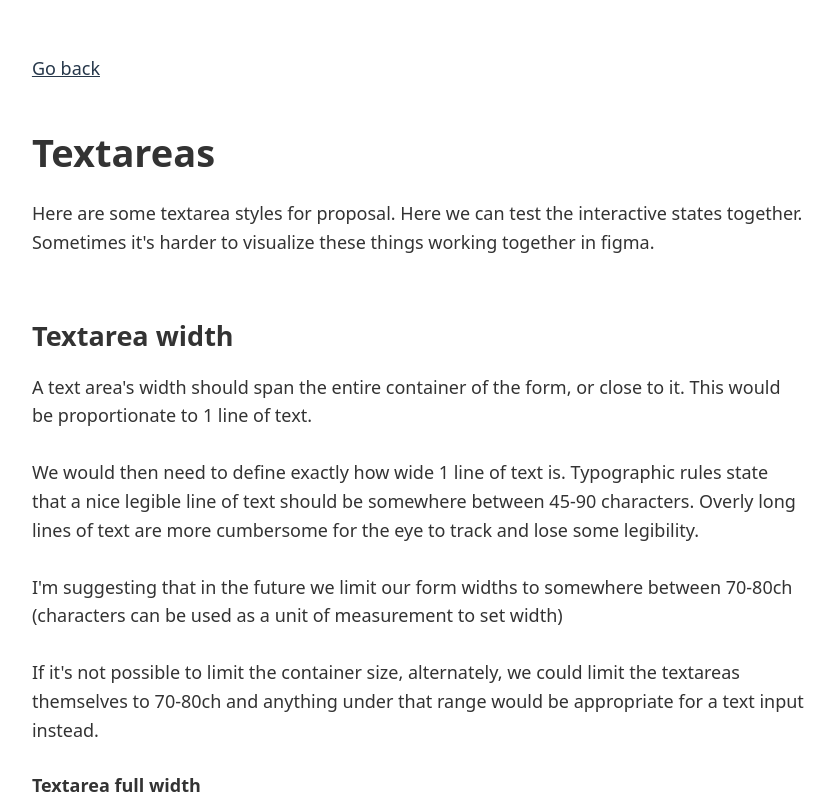
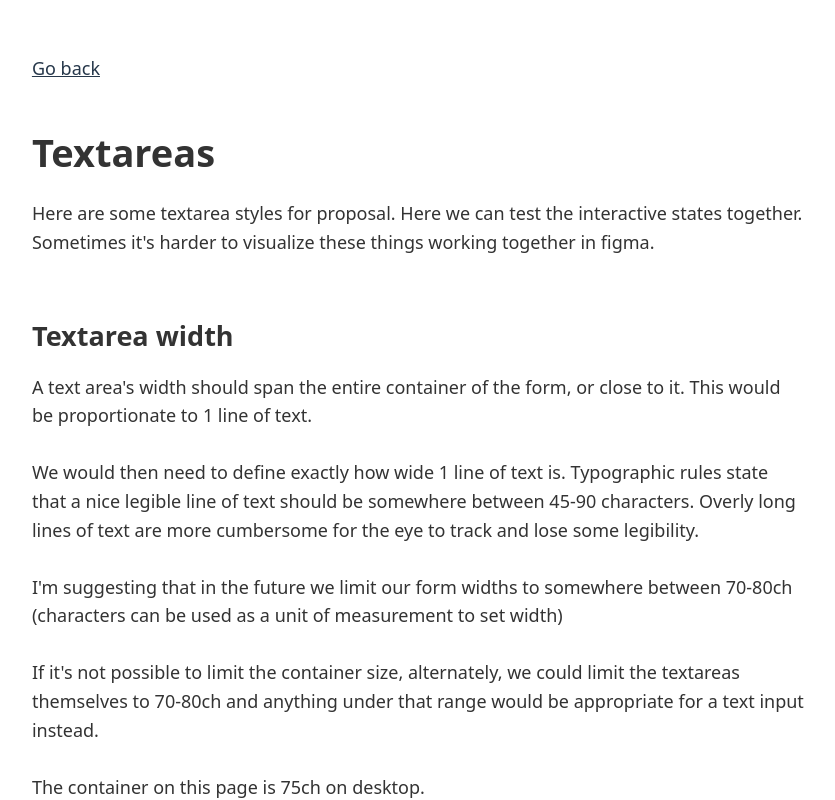
Before and after one commit to nmakuch/sandbox, a Next.js app: page /textarea in a window 1280 px wide. Shown: the top 800 px of the page, without its empty margins (222-1057 px from the left). Built offline with nearby package versions, Linux system fonts and the light colour scheme.

Commit message:
update 5

```diff
--- a/pages/textarea.js
+++ b/pages/textarea.js
@@ -33,6 +33,8 @@ export default function Inputs() {
                         <p>I'm suggesting that in the future we limit our form widths to somewhere between 70-80ch (characters can be used as a unit of measurement to set width)</p>
 
                         <p>If it's not possible to limit the container size, alternately, we could limit the textareas themselves to 70-80ch and anything under that range would be appropriate for a text input instead.</p>
+
+                        <p>The container on this page is 75ch on desktop.</p>
 
                         <div className={styles.formGroup}>
                             <label className={styles.label}>Textarea full width</label>
```
